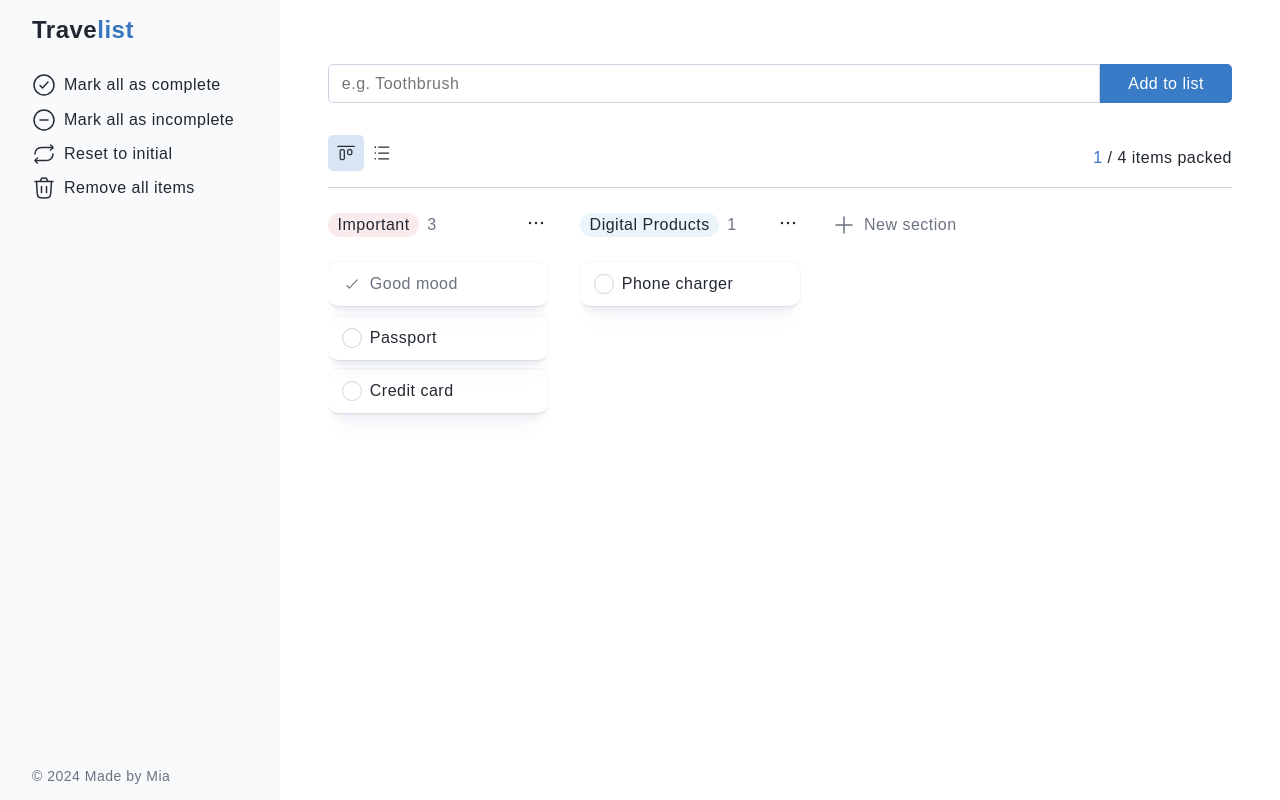
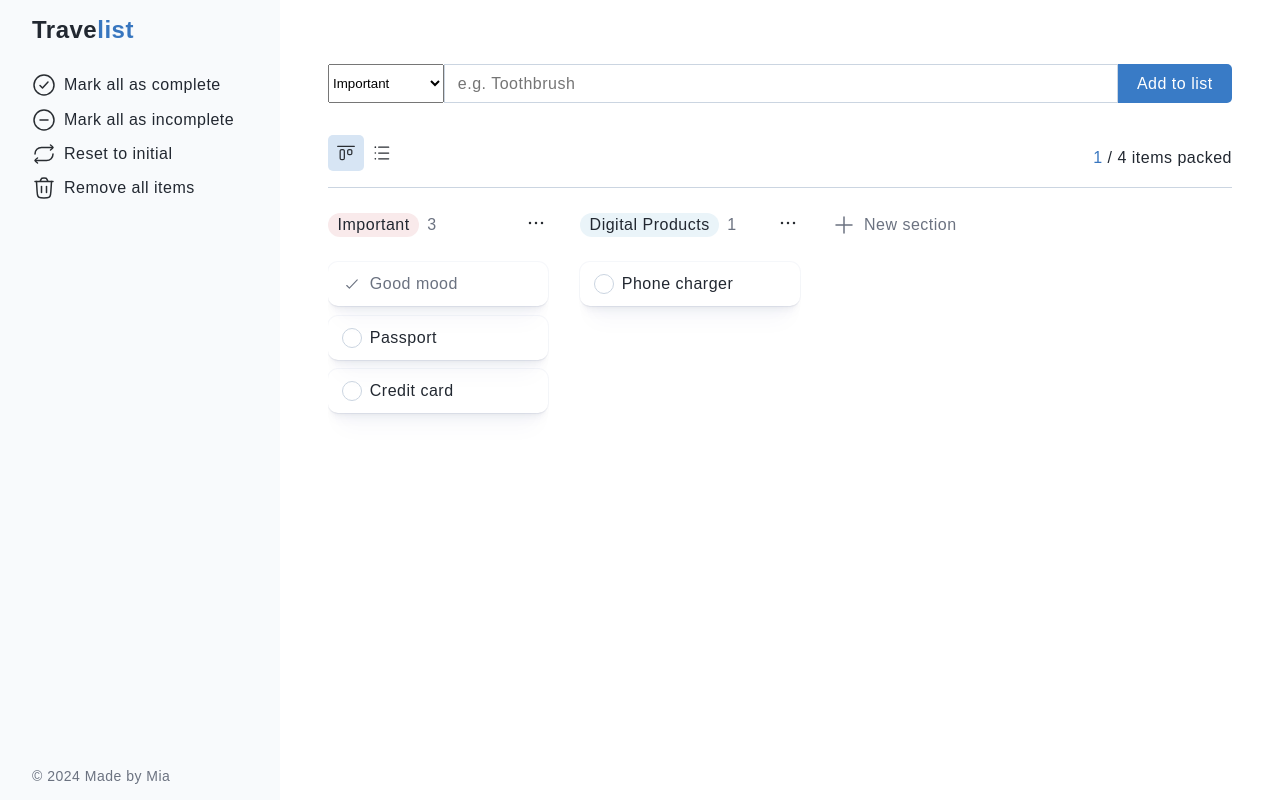
Before and after one commit to miawithcode/travelist, a React (Vite) app: page / in a window 1280 px wide. Built offline with nearby package versions, Linux system fonts and the light colour scheme; a web font is replaced by a local one.

Commit message:
feat: add category select to new item form

```diff
--- a/src/App.jsx
+++ b/src/App.jsx
@@ -122,6 +122,8 @@ const App = () => {
     }, 0);
   };
 
+  const categories = items.map((item) => item.category);
+
   useEffect(() => {
     localStorage.setItem('items', JSON.stringify(items));
   }, [items]);
@@ -142,6 +144,7 @@ const App = () => {
         toggleItem={toggleItem}
         totalNumberOfItems={calculateTotalNumberOfItems(items)}
         numbersOfItemsPacked={calculateNumbersOfItemsPacked(items)}
+        categories={categories}
       />
     </>
   );
--- a/src/components/Main.jsx
+++ b/src/components/Main.jsx
@@ -12,10 +12,11 @@ const Main = ({
   toggleItem,
   totalNumberOfItems,
   numbersOfItemsPacked,
+  categories,
 }) => {
   return (
     <main>
-      <NewItemForm addItem={addItem} />
+      <NewItemForm addItem={addItem} categories={categories} />
 
       <div className="main-header">
         <Views />
--- a/src/components/NewItemForm.jsx
+++ b/src/components/NewItemForm.jsx
@@ -1,14 +1,17 @@
 import { useRef, useState } from 'react';
 
-const NewItemForm = ({ addItem }) => {
+const NewItemForm = ({ addItem, categories }) => {
   const [item, setItem] = useState('');
-  // const [category, setCategory] = useState('Untitled');
-  const category = 'Untitled';
+  const [category, setCategory] = useState('');
   const [errorMessage, setErrorMessage] = useState('');
   const inputRef = useRef();
 
   const handleChange = (e) => {
     setItem(e.target.value);
+  };
+
+  const handleCategoryChange = (e) => {
+    setCategory(e.target.value);
   };
 
   const handleSubmit = (e) => {
@@ -30,6 +33,14 @@ const NewItemForm = ({ addItem }) => {
     <div className="new-item-form-container">
       <form onSubmit={handleSubmit} className="new-item-form">
         <div className="new-item-input">
+          <select value={category} onChange={handleCategoryChange}>
+            {categories.map((category) => (
+              <option key={category} value={category}>
+                {category}
+              </option>
+            ))}
+          </select>
+
           <input
             ref={inputRef}
             value={item}
--- a/src/index.css
+++ b/src/index.css
@@ -325,7 +325,6 @@ label > input:checked::before {
   width: 100%;
   background-color: var(--white);
   padding: 0.6rem 0.8rem;
-  border-radius: var(--btn-radius) 0 0 var(--btn-radius);
   border: 1px solid var(--border);
 }
 
```
